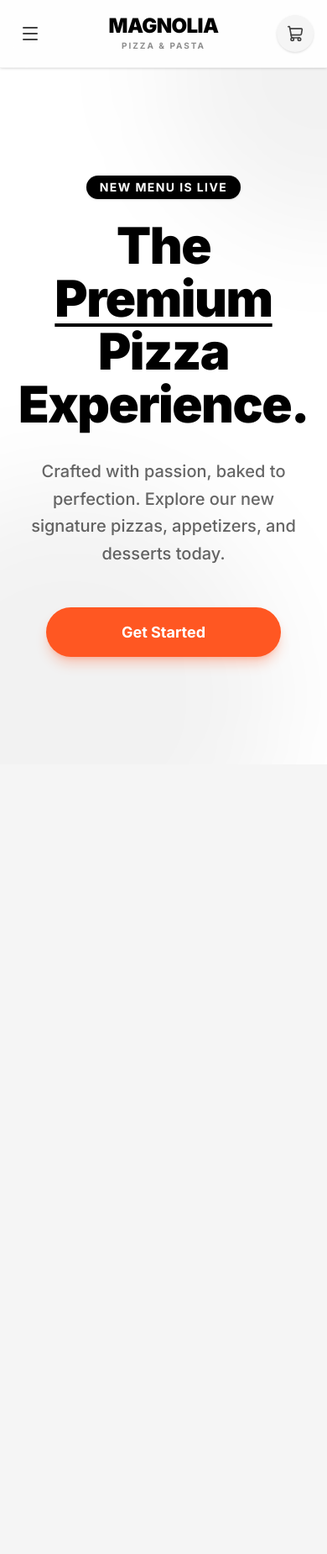
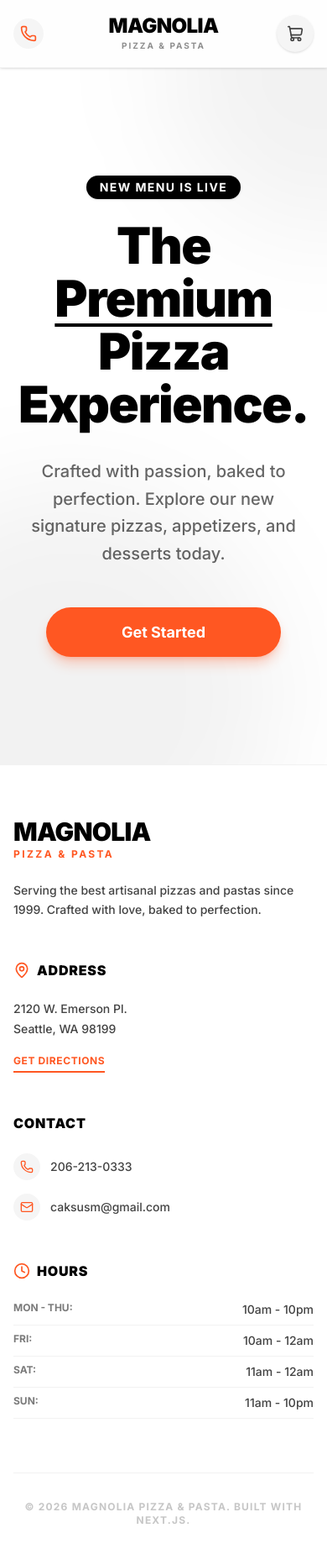
Before and after one commit to devAdilet/Pizza, a Next.js app: page / in a window 390 px wide. Shown: the whole page at 84% size. Before the commit the page ends 910 px from the top, so only its background shows below. Built offline with nearby package versions, Linux system fonts and the light colour scheme.

Commit message:
fix(v5): segmented control layout bug, add Footer, mobile menu dropdown, scroll spy tweaks

```diff
--- a/app/layout.tsx
+++ b/app/layout.tsx
@@ -4,6 +4,7 @@ import './globals.css';
 import { Providers } from '@/components/Providers';
 import { Navbar } from '@/components/Navbar';
 import { CartSidebar } from '@/components/CartSidebar';
+import { Footer } from '@/components/Footer';
 
 const inter = Inter({ subsets: ['latin'] });
 
@@ -25,6 +26,7 @@ export default function RootLayout({
           <main className="flex-grow">
             {children}
           </main>
+          <Footer />
           <CartSidebar />
         </Providers>
       </body>
--- a/components/CustomizationModal.tsx
+++ b/components/CustomizationModal.tsx
@@ -122,6 +122,7 @@ export function CustomizationModal({ pizza, isOpen, onClose }: CustomizationModa
                   <div>
                     <h3 className="text-sm font-bold text-[#424242] uppercase tracking-wider mb-4">Size</h3>
                     <SegmentedControl
+                      name="size-control"
                       options={pizza.availableSizes!.map(s => s.label)}
                       selected={selectedSize?.label || ''}
                       onChange={(val) => {
@@ -139,6 +140,7 @@ export function CustomizationModal({ pizza, isOpen, onClose }: CustomizationModa
                   <div>
                     <h3 className="text-sm font-bold text-[#424242] uppercase tracking-wider mb-4">Crust Style</h3>
                     <SegmentedControl
+                      name="crust-control"
                       options={pizza.availableCrusts!.map(c => c.label)}
                       selected={selectedCrust?.label || ''}
                       onChange={(val) => {
@@ -226,6 +228,7 @@ export function CustomizationModal({ pizza, isOpen, onClose }: CustomizationModa
               <span className="text-sm font-bold uppercase tracking-widest text-[#424242]/70">Order Preference</span>
               <div className="w-full sm:w-64">
                 <SegmentedControl
+                  name="order-type-control"
                   options={['Delivery', 'Takeout']}
                   selected={orderType}
                   onChange={(val) => setOrderType(val as OrderType)}
--- /dev/null
+++ b/components/Footer.tsx
@@ -0,0 +1,87 @@
+import React from 'react';
+import { MapPin, Phone, Mail, Clock } from 'lucide-react';
+import Link from 'next/link';
+
+export function Footer() {
+  return (
+    <footer className="bg-white border-t border-black/5 pt-16 pb-8 mt-auto">
+      <div className="max-w-[1400px] mx-auto px-4 sm:px-6 lg:px-8">
+        <div className="grid grid-cols-1 md:grid-cols-2 lg:grid-cols-4 gap-12 mb-16 text-[#424242]">
+
+          {/* Logo & About */}
+          <div className="flex flex-col items-start gap-4">
+            <Link href="/" className="flex flex-col items-start">
+              <span className="text-3xl font-black tracking-tight text-black leading-none uppercase">Magnolia</span>
+              <span className="text-xs font-bold text-[#FF5722] tracking-[0.2em] uppercase mt-1">Pizza & Pasta</span>
+            </Link>
+            <p className="text-sm font-medium mt-2 leading-relaxed">
+              Serving the best artisanal pizzas and pastas since 1999. Crafted with love, baked to perfection.
+            </p>
+          </div>
+
+          {/* Address */}
+          <div>
+            <h4 className="text-black font-black uppercase tracking-wider mb-6 flex items-center gap-2">
+              <MapPin className="w-5 h-5 text-[#FF5722]" /> Address
+            </h4>
+            <div className="text-sm font-medium space-y-1">
+              <p>2120 W. Emerson Pl.</p>
+              <p>Seattle, WA 98199</p>
+              <a href="https://maps.google.com" target="_blank" rel="noreferrer" className="inline-block mt-4 text-[#FF5722] hover:text-black font-bold uppercase tracking-wider text-xs border-b-2 border-[#FF5722] hover:border-black transition-colors pb-1">
+                Get Directions
+              </a>
+            </div>
+          </div>
+
+          {/* Contact */}
+          <div>
+            <h4 className="text-black font-black uppercase tracking-wider mb-6 flex items-center gap-2">
+               Contact
+            </h4>
+            <div className="text-sm font-medium space-y-4">
+              <div className="flex items-center gap-3">
+                <div className="p-2 bg-[#F5F5F5] rounded-full"><Phone className="w-4 h-4 text-[#FF5722]"/></div>
+                <span>206-213-0333</span>
+              </div>
+              <div className="flex items-center gap-3">
+                <div className="p-2 bg-[#F5F5F5] rounded-full"><Mail className="w-4 h-4 text-[#FF5722]"/></div>
+                <span>caksusm@gmail.com</span>
+              </div>
+            </div>
+          </div>
+
+          {/* Hours */}
+          <div>
+            <h4 className="text-black font-black uppercase tracking-wider mb-6 flex items-center gap-2">
+              <Clock className="w-5 h-5 text-[#FF5722]" /> Hours
+            </h4>
+            <div className="text-sm font-medium space-y-2">
+              <div className="flex justify-between border-b border-black/5 pb-2">
+                <span className="text-[#424242]/70 font-bold uppercase text-xs">Mon - Thu:</span>
+                <span>10am - 10pm</span>
+              </div>
+              <div className="flex justify-between border-b border-black/5 pb-2">
+                <span className="text-[#424242]/70 font-bold uppercase text-xs">Fri:</span>
+                <span>10am - 12am</span>
+              </div>
+              <div className="flex justify-between border-b border-black/5 pb-2">
+                <span className="text-[#424242]/70 font-bold uppercase text-xs">Sat:</span>
+                <span>11am - 12am</span>
+              </div>
+              <div className="flex justify-between border-b border-black/5 pb-2">
+                <span className="text-[#424242]/70 font-bold uppercase text-xs">Sun:</span>
+                <span>11am - 10pm</span>
+              </div>
+            </div>
+          </div>
+
+        </div>
+
+        {/* Copyright */}
+        <div className="border-t border-black/5 pt-8 text-center text-xs font-bold uppercase tracking-widest text-[#424242]/30">
+          © {new Date().getFullYear()} Magnolia Pizza & Pasta. Built with Next.js.
+        </div>
+      </div>
+    </footer>
+  );
+}
--- a/components/Navbar.tsx
+++ b/components/Navbar.tsx
@@ -12,14 +12,16 @@ export function Navbar() {
       <div className="max-w-[1400px] mx-auto px-4 sm:px-6 lg:px-8">
         <div className="flex justify-between items-center h-20">
 
-          {/* Left: Contacts / Menu */}
+          {/* Left: Contacts */}
           <div className="flex-1 flex items-center justify-start">
-            <button className="md:hidden p-2 text-[#424242] hover:bg-black/5 rounded-full transition-colors">
-              <Menu className="w-6 h-6" />
-            </button>
-            <div className="hidden md:flex items-center gap-2 text-[#424242] cursor-pointer hover:text-black transition-colors font-bold text-sm tracking-wide">
-              <div className="bg-[#F5F5F5] p-2 rounded-full"><Phone className="w-4 h-4 text-[#FF5722]" /></div>
-              <span>Contacts</span>
+            <div
+              className="flex items-center gap-2 text-[#424242] cursor-pointer hover:text-black transition-colors font-bold text-sm tracking-wide group"
+              onClick={() => window.scrollTo({ top: document.body.scrollHeight, behavior: 'smooth' })}
+            >
+              <div className="bg-[#F5F5F5] p-2 rounded-full group-hover:bg-[#FF5722]/10 transition-colors">
+                <Phone className="w-5 h-5 md:w-4 md:h-4 text-[#FF5722]" />
+              </div>
+              <span className="hidden md:inline">Contacts</span>
             </div>
           </div>
 
--- a/components/ui/SegmentedControl.tsx
+++ b/components/ui/SegmentedControl.tsx
@@ -2,12 +2,13 @@ import React from 'react';
 import { motion } from 'framer-motion';
 
 interface SegmentedControlProps {
+  name: string;
   options: string[];
   selected: string;
   onChange: (value: string) => void;
 }
 
-export function SegmentedControl({ options, selected, onChange }: SegmentedControlProps) {
+export function SegmentedControl({ name, options, selected, onChange }: SegmentedControlProps) {
   return (
     <div className="flex bg-[#F5F5F5] p-1.5 rounded-full border border-black/5 relative">
       {options.map(option => (
@@ -20,7 +21,7 @@ export function SegmentedControl({ options, selected, onChange }: SegmentedContr
         >
           {selected === option && (
             <motion.div
-              layoutId="seg-bg-global"
+              layoutId={`seg-bg-${name}`}
               className="absolute inset-0 bg-[#FF5722] rounded-full shadow-md shadow-[#FF5722]/20"
               initial={false}
               transition={{ type: "spring", stiffness: 300, damping: 30 }}
```
Also changed, not shown: app/menu/page.tsx (+64 -16 lines).
